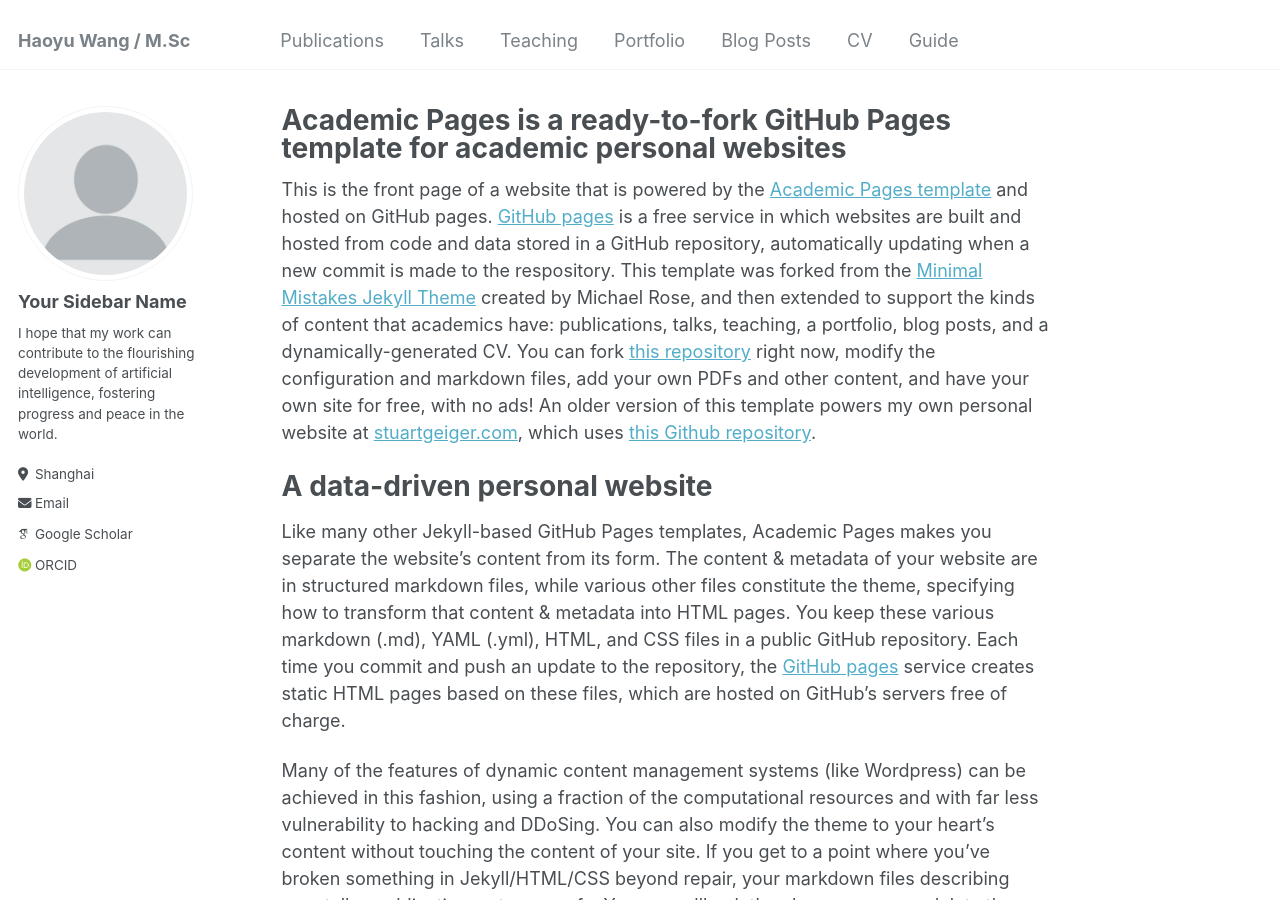
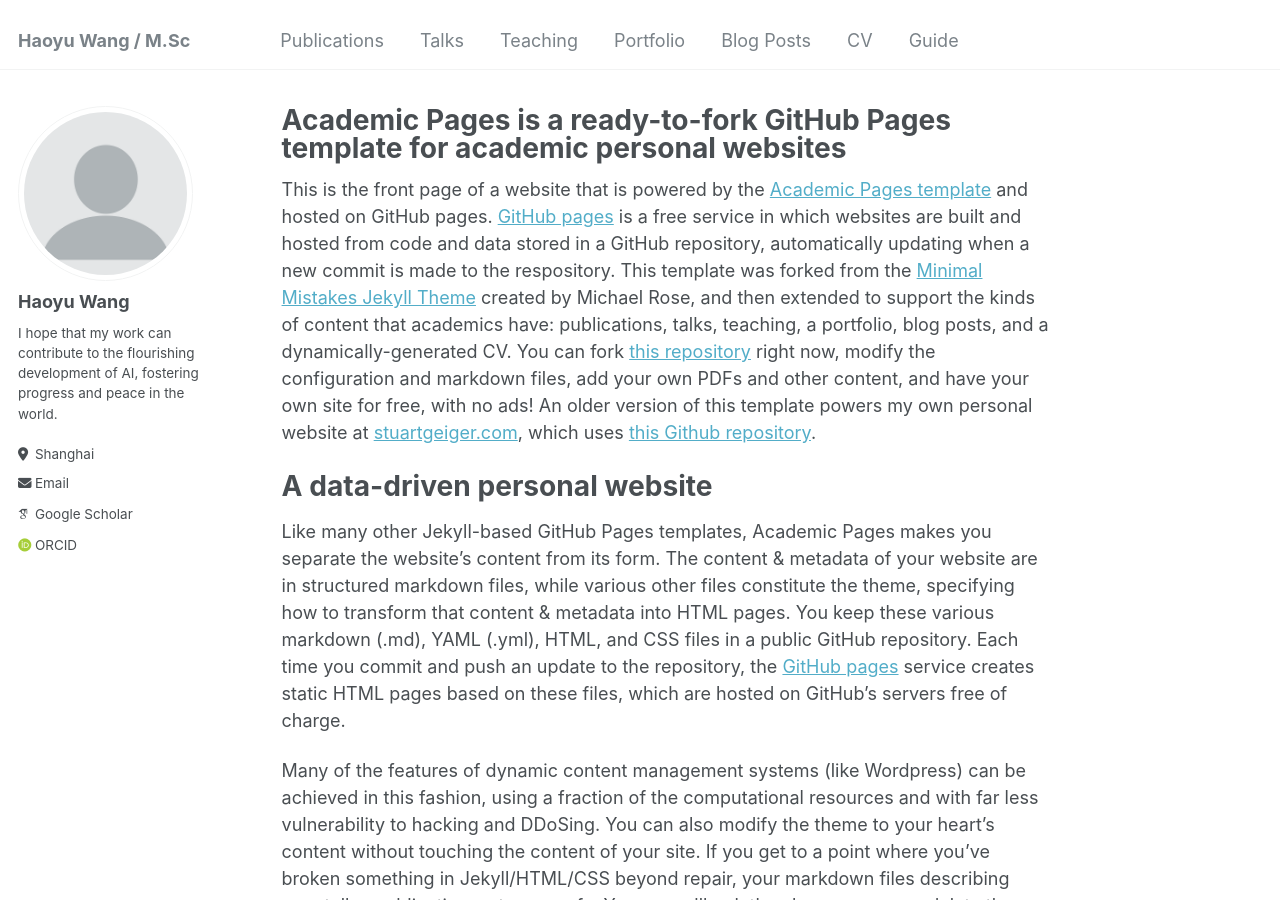
Before and after one commit to AmbitYuki/AmbitYuki.github.io, a Jekyll site: the page built from _pages/about.md, in a window 1280 px wide and 900 px high. Built offline with Jekyll 4.4.1, drawn with Linux system fonts in a browser that asks for light colours; some web fonts are replaced.

Commit message:
Update _config.yml

```diff
--- a/_config.yml
+++ b/_config.yml
@@ -22,9 +22,9 @@ repository               : "AmbitYuki/AmbitYuki.github.io"
 author:
   # Biographic information
   avatar           : "profile.png"
-  name             : "Your Sidebar Name"
-  pronouns         : # example: "she/her"
-  bio              : "I hope that my work can contribute to the flourishing development of artificial intelligence, fostering progress and peace in the world."
+  name             : "Haoyu Wang"
+  # pronouns         : # example: "she/her"
+  bio              : "I hope that my work can contribute to the flourishing development of AI, fostering progress and peace in the world."
   location         : "Shanghai"
   # employer         : "Red Brick University"
   # uri              : # URL
```
